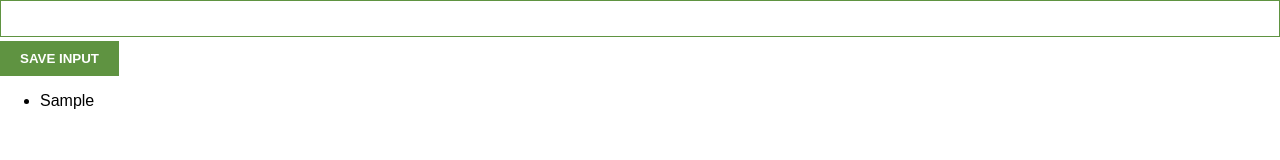
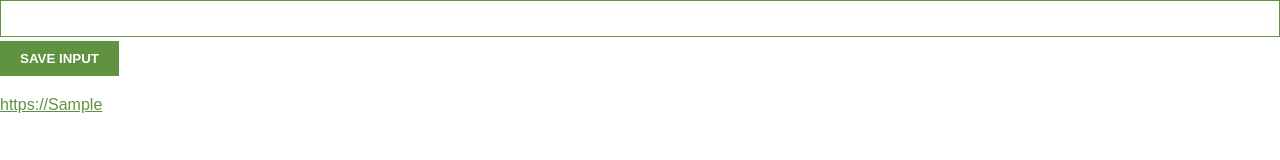
Before and after one commit to johnsiefert/chrome-extension, a plain HTML site: page index.html in a window 1280 px wide. Both pictures are taken after typing "Sample" into the empty fields and a click on the button "SAVE INPUT". Drawn offline with Linux system fonts and the light colour scheme.

Commit message:
added css to the li tags

```diff
--- a/script.js
+++ b/script.js
@@ -6,15 +6,27 @@ let myLeads = [];
 
 function saveBtn(){
 myLeads.push(inputEl.value)
-inputEl.value = ""
+inputEl.value = '';
 renderLeads()
+
 }
 
-function renderLeads(){
-    let listItems = '';
+// function renderLead(){
+//     let listItem = '<li>' + inputEl.value + '</li>';
+//     ulEl.innerHTML += listItem;
+// }
+
+
+function renderLeads() {
+    let listItems = ""
     for (let i = 0; i < myLeads.length; i++) {
-      listItems += '<li>' + myLeads[i] + '</li>';
-    }
-    ulEl.innerHTML = listItems;
+listItems += `
+<li>
+<a target = '_blank' href = 'https://${myLeads[i]}'>
+https://${myLeads[i]}
+ </a>
+ </li>`;
+  }
+    ulEl.innerHTML = listItems
 }
 btn.addEventListener('click', saveBtn)
--- a/styles.css
+++ b/styles.css
@@ -4,7 +4,6 @@ body {
   font-family: Arial, Helvetica, sans-serif;
   box-sizing: border-box;
 }
-
 
 input {
   width: 100%;
@@ -19,5 +18,18 @@ button {
   color: white;
   background: #5f9341;
   font-weight: bold;
+}
 
+ul {
+  margin-top: 20px;
+  list-style-type: none;
+  padding-left: 0;
 }
+
+li {
+  margin-top: 5px;
+}
+
+li a {
+  color: #5f9341;
+}
```
Lines whose indentation alone changed are shown as unchanged.
